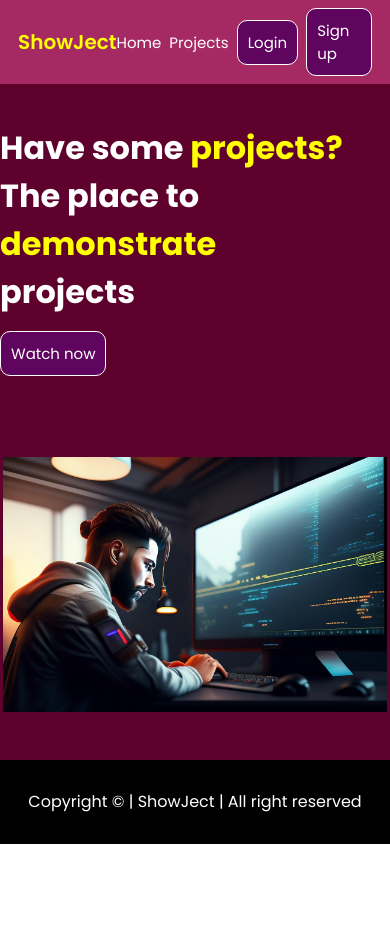
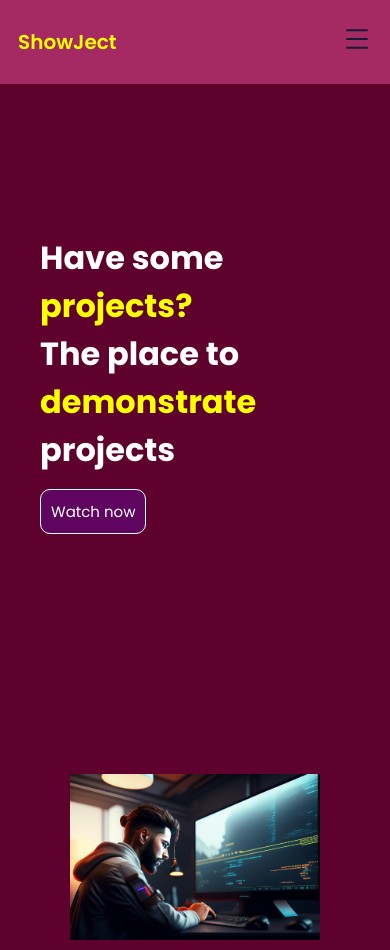
Before and after one commit to 7umair-ahmed7/ShowJect, a plain HTML site: page pages/index.html in a window 390 px wide. Shown: the top 950 px of the page. Before the commit the page ends 844 px from the top, so only its background shows below. Drawn offline with Linux system fonts and the light colour scheme.

Commit message:
home page responsiveness fixed

```diff
--- a/css/style.css
+++ b/css/style.css
@@ -52,8 +52,18 @@ header nav ul li a {
     text-decoration: none;
 }
 
+header nav .hamburger-icon {
+    display: none;
+}
+
+header nav .hamburger-icon img {
+    width: 30px;
+
+}
+
 
 main {
+    padding: 40px;
     height: 80vh;
     width: 100vw;
     background-color: rgb(94, 2, 45);
@@ -62,6 +72,7 @@ main {
     align-items: center;
     justify-content: space-evenly;
     flex-wrap: wrap;
+    gap: 20px;
 }
 
 
@@ -108,4 +119,34 @@ footer {
     align-items: center;
     justify-content: center;
     color: white;
+    text-align: center;
 }
+
+@media screen and (max-width:908px) {
+    main {
+        padding: 40px;
+        height: 120vh;
+    }
+
+    header nav ul .button {
+        padding: 5px 10px;
+    }
+
+}
+
+@media screen and (max-width:500px) {
+
+    header nav ul {
+        display: none;
+    }
+
+    header nav .hamburger-icon {
+        display: block;
+    }
+
+    main .right img {
+        width: 250px;
+    }
+
+
+}
--- a/pages/index.html
+++ b/pages/index.html
@@ -23,6 +23,9 @@
                 <li class="button"><a href="/pages/login.html">Login</a></li>
                 <li class="button"><a href="/pages/sign-up.html">Sign up</a></li>
             </ul>
+            <div class="hamburger-icon">
+                <img src="/assets/hamburger-icon.svg" alt="">
+            </div>
         </nav>
     </header>
     <main>
```
Also changed, not shown: assets/hamburger-icon.svg (added).
